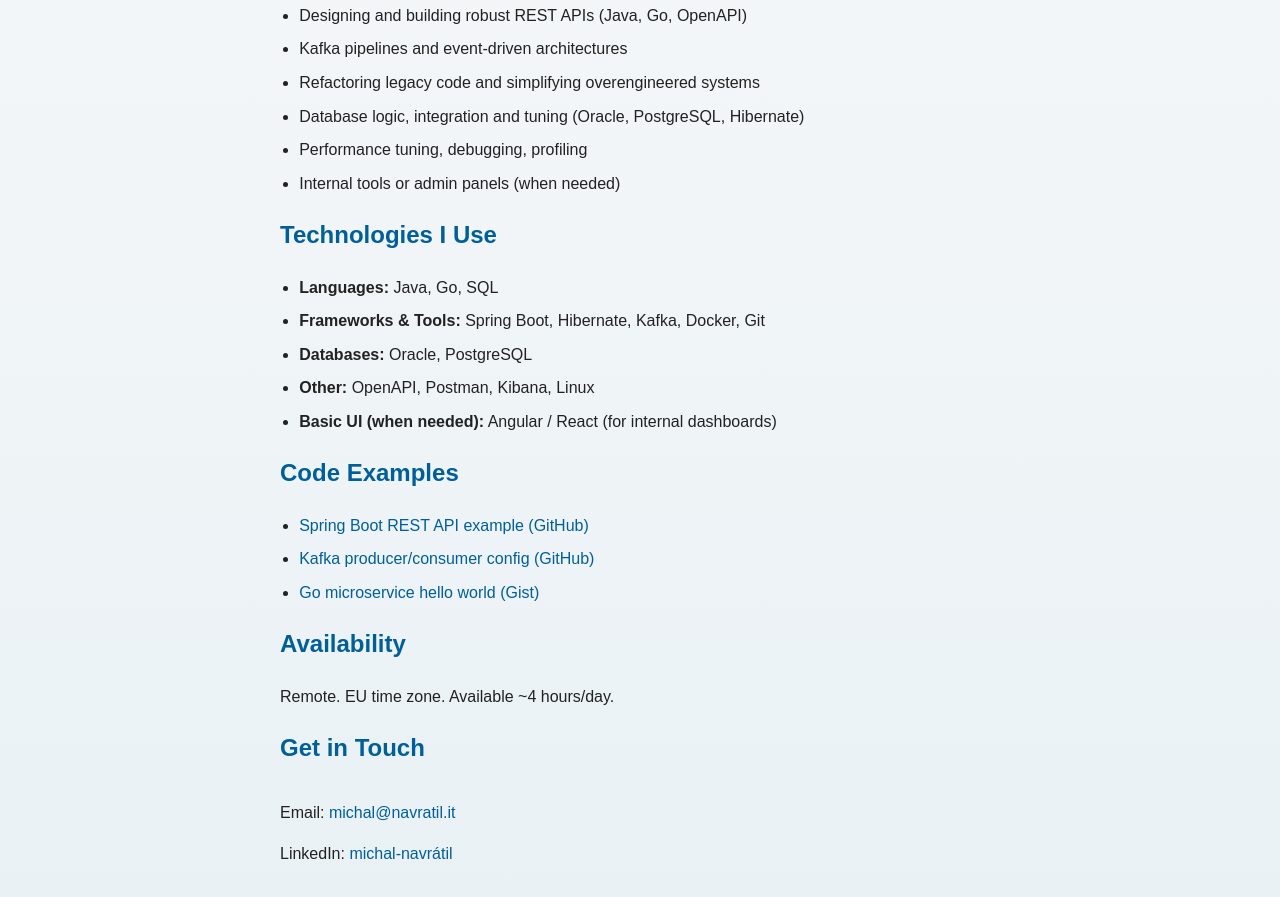
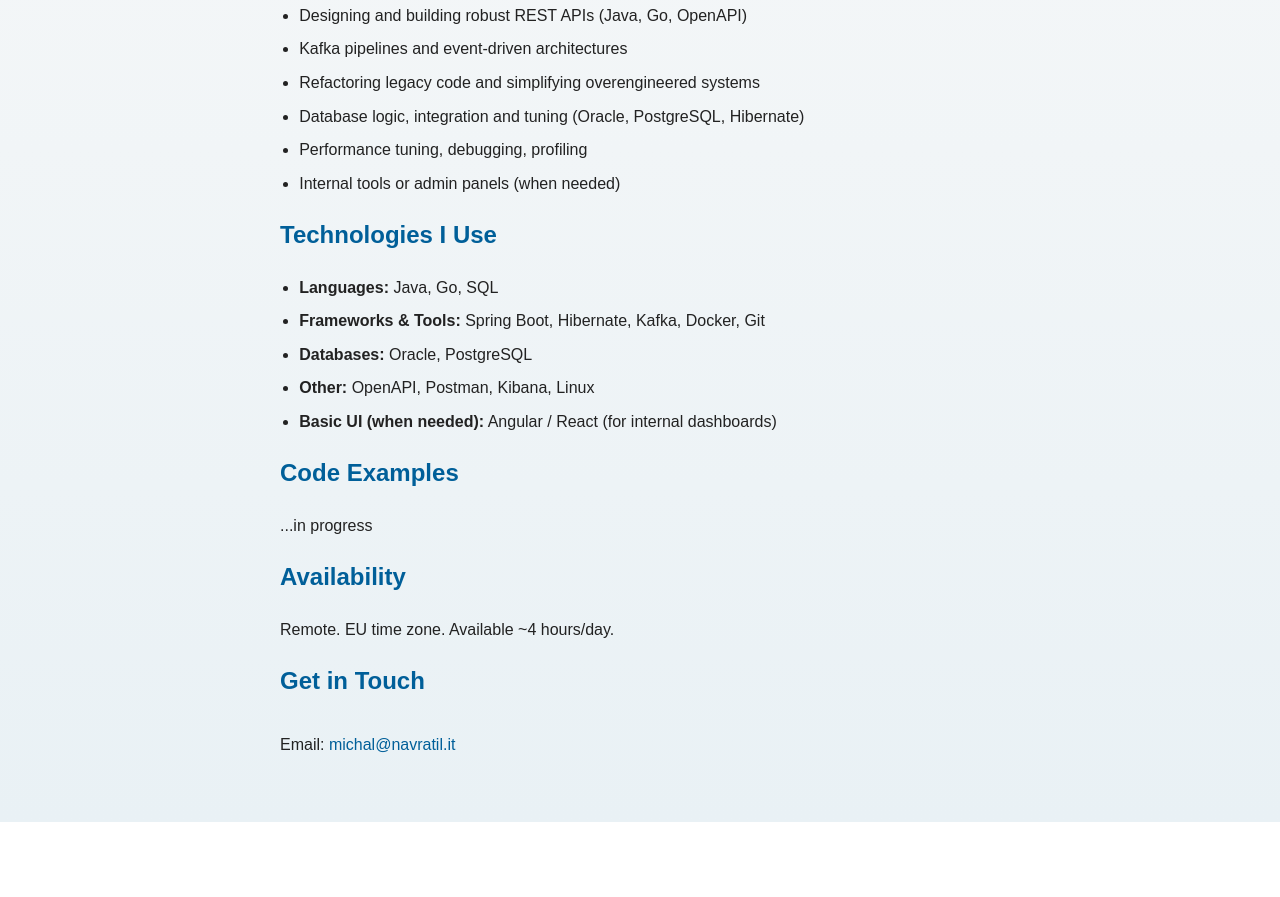
Before and after one commit to navmich/myItSite, a plain HTML site: page index.html in a window 1280 px wide. Shown: the part 524-1421 px from the top of the page. After the commit the page ends 1346 px from the top, so only its background shows below. Drawn offline with Linux system fonts and the light colour scheme.

Commit message:
Update index.html
in progress (url to github code samples)

```diff
--- a/index.html
+++ b/index.html
@@ -76,12 +76,13 @@
   </ul>
 
   <h2>Code Examples</h2>
-  <ul>
+  <p>...in progress</p>
+<!--   <ul>
     <li><a href="https://github.com/your-github/spring-rest-api-example" target="_blank">Spring Boot REST API example (GitHub)</a></li>
     <li><a href="https://github.com/your-github/kafka-integration-sample" target="_blank">Kafka producer/consumer config (GitHub)</a></li>
     <li><a href="https://gist.github.com/your-github/abcdef123456" target="_blank">Go microservice hello world (Gist)</a></li>
   </ul>
-
+ -->
   <h2>Availability</h2>
   <p>
     Remote. EU time zone. Available ~4 hours/day.
@@ -90,7 +91,6 @@
   <h2>Get in Touch</h2>
   <div class="contact">
     <p>Email: <a href="mailto:michal@navratil.it">michal@navratil.it</a></p>
-    <p>LinkedIn: <a href="https://www.linkedin.com/in/michal-navr%C3%A1til-81b11026a/" target="_blank">michal-navrátil</a></p>
   </div>
 
 </body>
```
